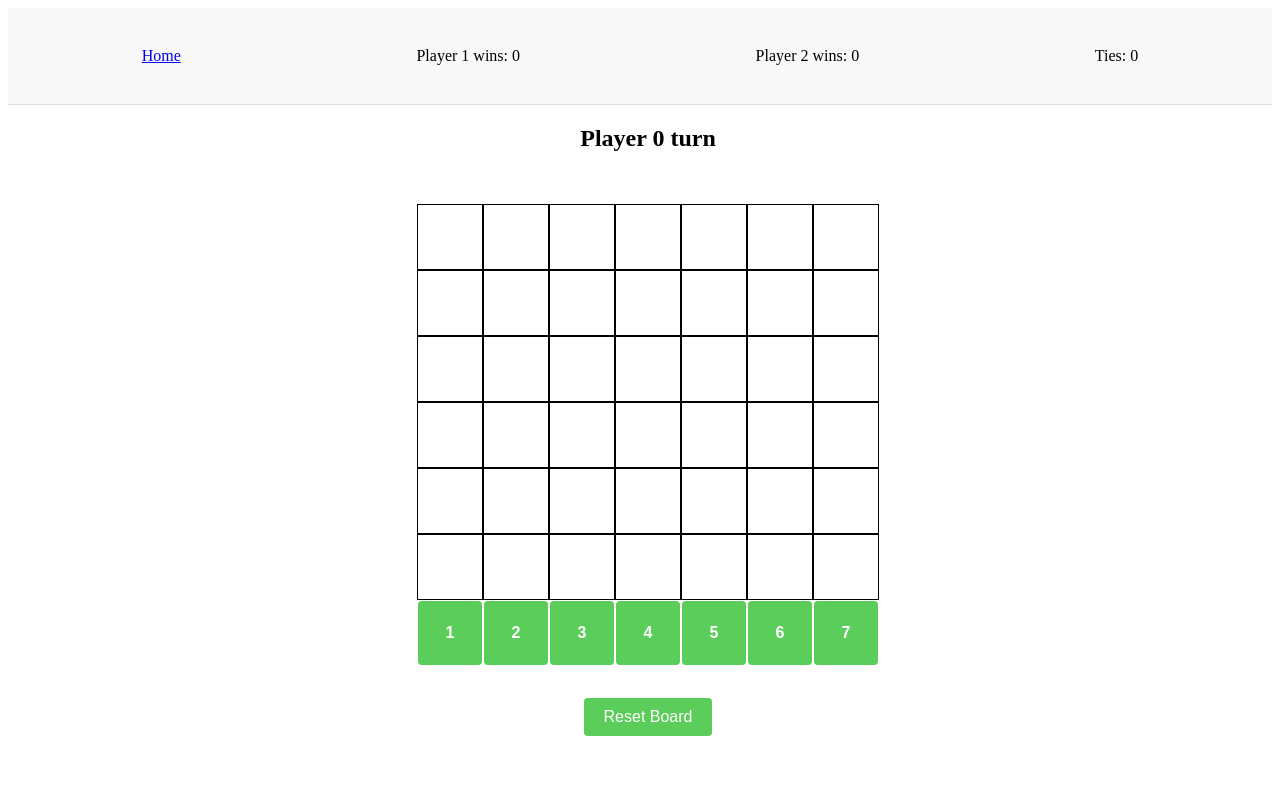
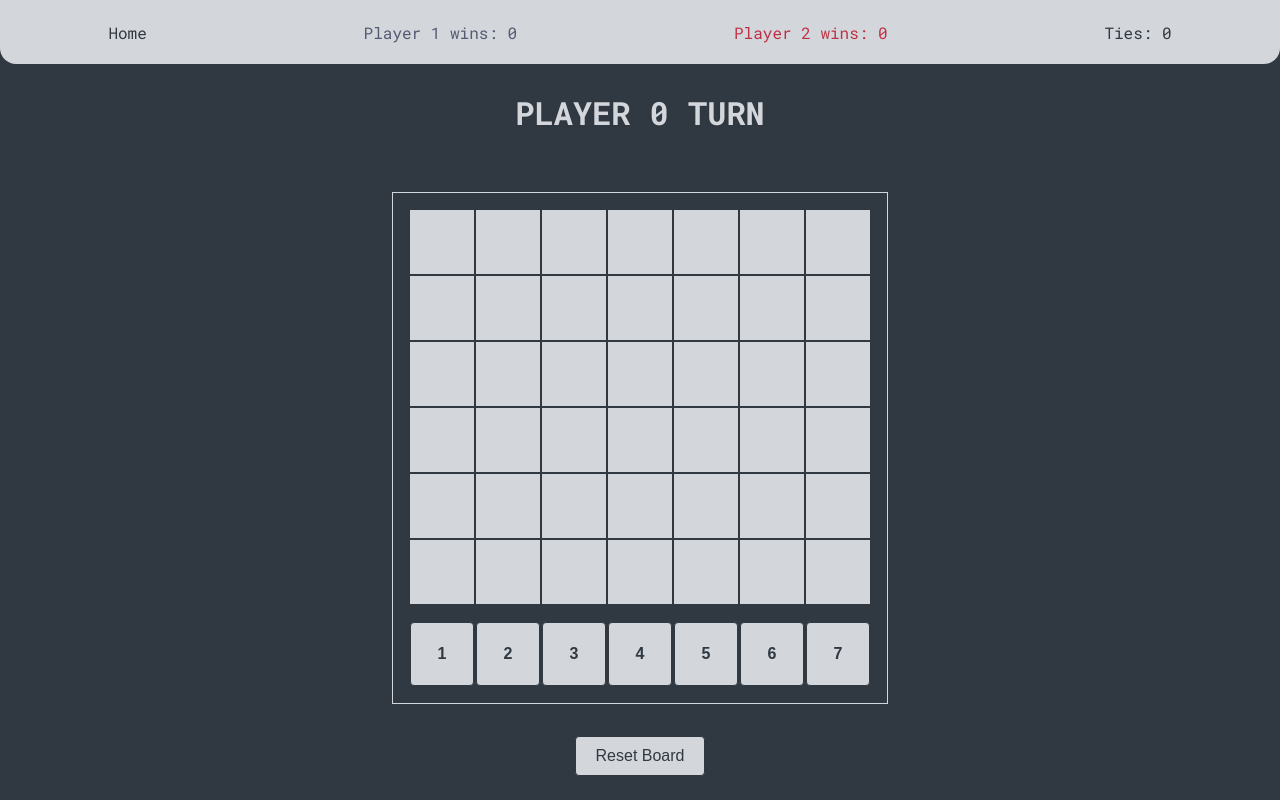
Before and after one commit to harisahmed18403/FunGames, a Vue app: page /connect4 in a window 1280 px wide. Built offline with nearby package versions, Linux system fonts and the light colour scheme; the HTML template or start-up script is replaced by a standard one.

Commit message:
updated styling and added input pauses on game end

```diff
--- a/src/App.vue
+++ b/src/App.vue
@@ -4,7 +4,6 @@
     <RouterView />
   </div>
 </template>
-
 <script setup lang="ts">
 import { RouterView } from 'vue-router'
 import TheHeader from '@/components/TheHeader.vue'
--- a/src/assets/global.css
+++ b/src/assets/global.css
@@ -1,8 +1,18 @@
+@import url('https://fonts.googleapis.com/css2?family=Roboto+Mono:ital,wght@0,100..700;1,100..700&display=swap');
+
 :root {
-  --p1-color: #ff4d4d;
-  --p2-color: #4d79ff;
-  --other-color: rgb(91, 205, 91);
+  font-family: 'Roboto Mono', monospace;
+  --p1-color: #535b71;
+  --p2-color: #be3144;
+  --other-color: #d3d6db;
   --b-radius: 4px;
+  --b-color: #303841;
+}
+
+body {
+  margin: 0;
+  background-color: var(--b-color);
+  color: var(--other-color);
 }
 
 main {
@@ -11,15 +21,41 @@ main {
   justify-content: center;
   align-items: center;
   width: 100vw;
+  padding: 0%;
   overflow: hidden;
 }
 
+h1,
+h2,
+h3,
+h4 {
+  color: var(--other-color);
+  text-transform: uppercase;
+  text-shadow: -1px 1px 1px var(--b-color);
+}
+
+h1 {
+  font-size: 3rem;
+}
+
+h2 {
+  font-size: 2rem;
+}
+
+h3 {
+  font-size: 1rem;
+}
+
+h4 {
+  font-size: 0.5rem;
+}
+
 .p1 {
-  color: var(--p1-color);
+  color: var(--p1-color) !important;
 }
 
 .p2 {
-  color: var(--p2-color);
+  color: var(--p2-color) !important;
 }
 
 .flex {
@@ -84,8 +120,8 @@ main {
 
 button {
   background-color: var(--other-color);
-  color: white;
-  border: none;
+  color: var(--b-color);
+  border: thin solid var(--b-color);
   border-radius: var(--b-radius);
   padding: 10px 20px;
   font-size: 16px;
@@ -111,3 +147,35 @@ button:disabled {
 button:disabled:hover {
   background-color: #cccccc;
 }
+
+.route {
+  text-decoration: none;
+  color: var(--b-color);
+}
+
+.route:hover {
+  opacity: 0.8;
+}
+
+.cell-container {
+  border: 1px solid var(--other-color);
+  padding: 1rem;
+}
+.cell {
+  width: 4rem;
+  height: 4rem;
+  background-color: var(--other-color);
+  border: thin solid var(--b-color);
+  color: var(--b-color);
+  display: inline-flex;
+  align-items: center;
+  justify-content: center;
+  font-size: 24px;
+  padding: 0%;
+  border-collapse: collapse;
+}
+
+.cell:hover {
+  opacity: 0.5;
+  color: black;
+}
--- a/src/components/C4/C4Board.vue
+++ b/src/components/C4/C4Board.vue
@@ -1,16 +1,26 @@
 <template>
   <div>
-    <div class="flex column center">
+    <div class="cell-container flex column center">
       <div v-for="(row, rowIndex) in props.board" :key="`row-${rowIndex}`" class="flex">
         <div v-for="(cell, colIndex) in row" :key="`cell-${colIndex}`" class="cell">
           <div v-if="cell == '1'" class="piece piece-1"></div>
           <div v-else-if="cell == '2'" class="piece piece-2"></div>
+          <div
+            v-else-if="colIndex == hoverCol"
+            :class="`piece ${hoverClass(rowIndex, colIndex)}`"
+          ></div>
         </div>
       </div>
-      <div class="flex">
+      <div class="flex mt-1">
         <div v-for="col in cols" :key="`col-${col}`" class="flex column center">
-          <div class="cell" style="border-color: white">
-            <button @click="emit('columnClicked', col - 1)">{{ col }}</button>
+          <div class="cell controls">
+            <button
+              @click="emit('columnClicked', col - 1)"
+              @mouseover="hoverCol = col - 1"
+              @mouseleave="hoverCol = null"
+            >
+              {{ col }}
+            </button>
           </div>
         </div>
       </div>
@@ -18,21 +28,18 @@
   </div>
 </template>
 <style scoped>
-.cell {
-  width: 4rem;
-  height: 4rem;
-  border: 1px solid black;
-  display: inline-flex;
-  align-items: center;
-  justify-content: center;
-  font-size: 24px;
-  padding: 0%;
+.cell:hover {
+  opacity: 1;
 }
-
 .piece {
   width: 3.5rem;
   height: 3.5rem;
   border-radius: 50%;
+}
+
+.piece.hover-col {
+  background-color: var(--b-color);
+  opacity: 0.4;
 }
 
 .piece-1 {
@@ -41,6 +48,10 @@
 
 .piece-2 {
   background-color: var(--p2-color);
+}
+
+.cell.controls {
+  background-color: var(--b-color);
 }
 
 button {
@@ -52,15 +63,32 @@ button {
 <script setup lang="ts">
 import { computed, ref } from 'vue'
 
+const hoverCol = ref<number | null>(null)
+
 const props = defineProps<{
   board: Array<Array<string>>
+
+  pauseInput: boolean
 }>()
 
 const cols = computed(() => {
-  return props.board[0]?.length || 0
+  return props.board.length > 0 ? props.board[0].length : 0
 })
 
 const emit = defineEmits<{
   (e: 'columnClicked', col: number): void
 }>()
+
+const hoverClass = (row: number, col: number) => {
+  if (props.pauseInput == true) {
+    return ''
+  }
+  if (
+    props.board[row][col] == '' &&
+    (row == props.board.length - 1 || props.board[row + 1][col] !== '')
+  ) {
+    return 'hover-col'
+  }
+  return ''
+}
 </script>
--- a/src/components/TTT/TTTBoard.vue
+++ b/src/components/TTT/TTTBoard.vue
@@ -1,42 +1,41 @@
 <template>
-  <div>
-    <div v-for="(row, rowIndex) in props.board" :key="`row-${rowIndex}`" class="row">
+  <div class="cell-container">
+    <div v-for="(row, rowIndex) in props.board" :key="`row-${rowIndex}`" class="flex">
       <div
         v-for="(cell, colIndex) in row"
         :key="`cell-${colIndex}`"
-        class="cell"
-        @click="emit('cellClicked', colIndex, rowIndex)"
+        :class="`cell ${cellClass(cell)}`"
+        @click="cellClicked(colIndex, rowIndex)"
       >
         {{ cell }}
       </div>
     </div>
   </div>
 </template>
-<style scoped>
-.row {
-  display: flex;
-}
-.cell {
-  width: 50px;
-  height: 50px;
-  border: 1px solid black;
-  display: inline-flex;
-  align-items: center;
-  justify-content: center;
-  font-size: 24px;
-  cursor: pointer;
-}
 
-.cell:hover {
-  background-color: #f0f0f0;
-}
-</style>
 <script setup lang="ts">
 const props = defineProps<{
   board: Array<Array<string>>
+  pauseInput: boolean
 }>()
 
 const emit = defineEmits<{
   (e: 'cellClicked', col: number, row: number): void
 }>()
+
+const cellClicked = (col: number, row: number) => {
+  if (props.pauseInput == true) {
+    return
+  }
+  emit('cellClicked', col, row)
+}
+const cellClass = (cell: string) => {
+  console.log(cell)
+  if (cell == 'X') {
+    return 'p1'
+  } else if (cell == 'O') {
+    return 'p2'
+  }
+  return ''
+}
 </script>
--- a/src/components/TheHeader.vue
+++ b/src/components/TheHeader.vue
@@ -1,20 +1,20 @@
 <template>
-  <div class="head">
-    <RouterLink to="/">Home</RouterLink>
-    <p>Player 1 wins: {{ scoreStore.player1Score }}</p>
-    <p>Player 2 wins: {{ scoreStore.player2Score }}</p>
+  <div class="flex center head">
+    <RouterLink to="/" class="route">Home</RouterLink>
+
+    <p class="p1">Player 1 wins: {{ scoreStore.player1Score }}</p>
+    <p class="p2">Player 2 wins: {{ scoreStore.player2Score }}</p>
     <p>Ties: {{ scoreStore.tieScore }}</p>
   </div>
 </template>
 <style scoped>
 .head {
-  display: flex;
   justify-content: space-around;
-  align-items: center;
-  padding: 1rem;
-  background-color: #f8f8f8;
-  border-bottom: 1px solid #ddd;
+  background-color: var(--other-color);
+  color: var(--b-color);
   height: 4rem;
+  border-bottom-left-radius: 1rem;
+  border-bottom-right-radius: 1rem;
 }
 </style>
 <script setup lang="ts">
--- a/src/views/Connect4.vue
+++ b/src/views/Connect4.vue
@@ -4,7 +4,7 @@
       <h2 v-if="message">{{ message }}</h2>
       <h2 v-else>Player {{ currentPlayer }} turn</h2>
     </div>
-    <C4Board :board="board" @column-clicked="addPiece" />
+    <C4Board :board="board" :pause-input="pauseInput" @column-clicked="addPiece" />
     <button @click="resetBoard">Reset Board</button>
   </main>
 </template>
@@ -17,13 +17,14 @@ import C4Board from '@/components/C4/C4Board.vue'
 const minRows = 6
 const minCols = 7
 
-const rows = ref(minRows)
-const cols = ref(minCols)
+const rows = ref<number>(minRows)
+const cols = ref<number>(minCols)
 const board = ref<string[][]>([])
 
 // Player setup
-const currentPlayer = ref(0)
+const currentPlayer = ref<number>(0)
 const scoreStore = useScore()
+const pauseInput = ref<boolean>(false)
 const message = ref('')
 
 onMounted(() => {
@@ -39,24 +40,26 @@ function resetBoard() {
     }
     board.value.push(row)
   }
+  pauseInput.value = false
 }
 
 function addPiece(col: number) {
+  if (pauseInput.value == true) {
+    return
+  }
   for (let r = rows.value - 1; r >= 0; r--) {
     if (board.value[r][col] === '') {
       board.value[r][col] = currentPlayer.value === 0 ? '1' : '2'
       if (checkWin(r, col)) {
-        displayMessage(`Player ${currentPlayer.value} wins!`)
         if (currentPlayer.value === 0) {
           scoreStore.player1Score++
         } else {
           scoreStore.player2Score++
         }
-        resetBoard()
+        displayMessage(`Player ${currentPlayer.value} wins!`)
       } else if (isBoardFull()) {
+        scoreStore.tieScore++
         displayMessage("It's a tie!")
-        scoreStore.tieScore++
-        resetBoard()
       } else {
         currentPlayer.value = 1 - currentPlayer.value
       }
@@ -122,9 +125,10 @@ function checkWin(row: number, col: number) {
 
 function displayMessage(msg: string) {
   message.value = msg
+  pauseInput.value = true
   setTimeout(() => {
     message.value = ''
-  }, 2000)
-  resetBoard()
+    resetBoard()
+  }, 3000)
 }
 </script>
--- a/src/views/HomePage.vue
+++ b/src/views/HomePage.vue
@@ -3,7 +3,11 @@
     <h1>2 Player Games</h1>
 
     <div class="flex center column gap-1">
-      <RouterLink v-for="route in routes" :to="route.path">{{ route.name }}</RouterLink>
+      <template v-for="route in routes">
+        <button v-if="route.name != 'Home'">
+          <RouterLink :to="route.path" class="route">{{ route.name }}</RouterLink>
+        </button>
+      </template>
     </div>
   </main>
 </template>
--- a/src/views/TicTacToe.vue
+++ b/src/views/TicTacToe.vue
@@ -9,7 +9,7 @@
       <span>Size: {{ size }}</span>
       <button @click="incrementSize">+</button>
     </div>
-    <TTTBoard :board="board" @cellClicked="setCell" />
+    <TTTBoard :board="board" :pause-input="pauseInput" @cellClicked="setCell" />
     <button @click="resetBoard">Reset</button>
   </main>
 </template>
@@ -27,8 +27,9 @@ const board = reactive<string[][]>([])
 
 // Player setup
 const players = ['X', 'O']
-const currentPlayer = ref(0)
+const currentPlayer = ref<number>(0)
 const scoreStore = useScore()
+const pauseInput = ref<boolean>(false)
 
 // Win/Tie message
 const message = ref('')
@@ -46,24 +47,23 @@ function resetBoard() {
     }
     board.push(row)
   }
+  pauseInput.value = false
 }
 
 function setCell(col: number, row: number) {
   if (board[row][col] === '') {
     board[row][col] = players[currentPlayer.value]
     if (checkWin()) {
-      displayMessage(`Player ${currentPlayer.value} wins!`)
-      resetBoard()
       if (currentPlayer.value === 0) {
         scoreStore.player1Score++
       } else {
         scoreStore.player2Score++
       }
+      gameEnd(`Player ${currentPlayer.value} wins!`)
       return
     } else if (checkTie()) {
-      displayMessage(`Its a Tie!`)
-      resetBoard()
       scoreStore.tieScore++
+      gameEnd(`Its a Tie!`)
       return
     }
     switchPlayer()
@@ -100,12 +100,13 @@ function checkTie() {
   return board.flat().every((cell) => cell !== '')
 }
 
-function displayMessage(msg: string) {
+function gameEnd(msg: string) {
   message.value = msg
+  pauseInput.value = true
   setTimeout(() => {
     message.value = ''
-  }, 2000)
-  resetBoard()
+    resetBoard()
+  }, 3000)
 }
 
 function switchPlayer() {
```
